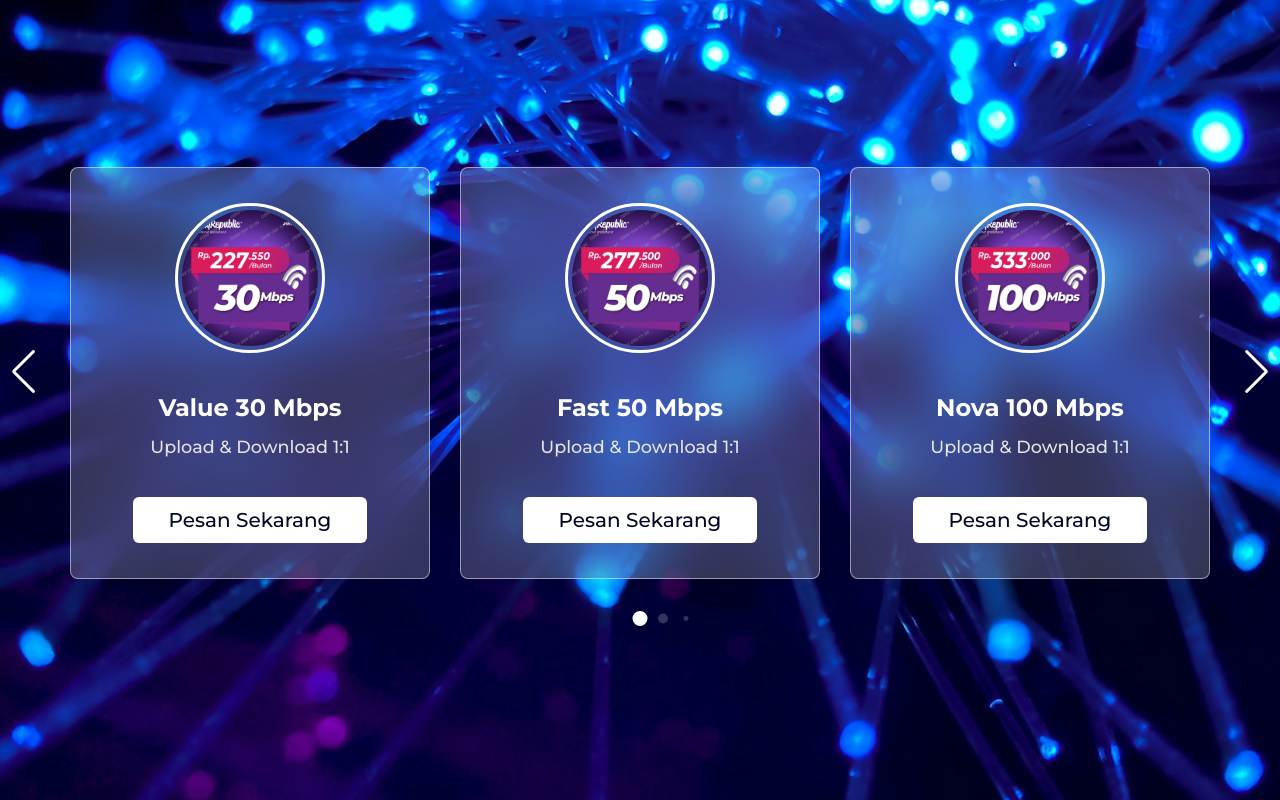
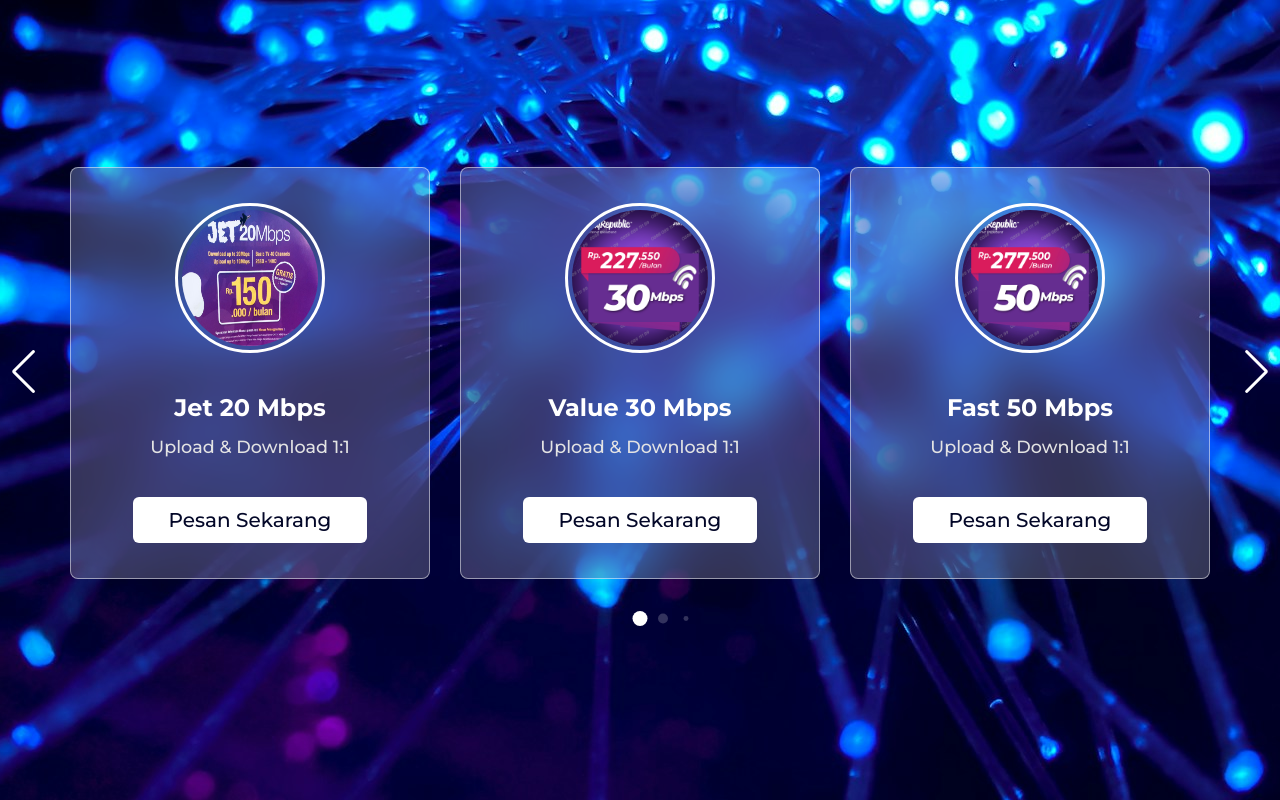
Before and after one commit to andislamri/catalog_Myrep, a plain HTML site: page index.html in a window 1280 px wide. Drawn offline with nearby package versions, Linux system fonts and the light colour scheme.

Commit message:
Update index.html

```diff
--- a/index.html
+++ b/index.html
@@ -15,14 +15,14 @@
     <div class="container swiper">
       <div class="slider-wrapper">
         <div class="card-list swiper-wrapper">
-          <!-- <div class="card-item swiper-slide">
+          <div class="card-item swiper-slide">
             <img src="images/img-1.jpg" alt="price-20" class="price-img" />
             <h2 class="user-name">Jet 20 Mbps</h2>
             <p class="user-profesion">Upload & Download 1:1</p>
             <button class="message-button">
               <a href="https://wa.me/6288808911199">Pesan Sekarang</a>
             </button>
-          </div> -->
+          </div>
           <!-- 30Mbps -->
           <div class="card-item swiper-slide">
             <img src="images/img-2.jpg" alt="price-30" class="price-img" />
```
